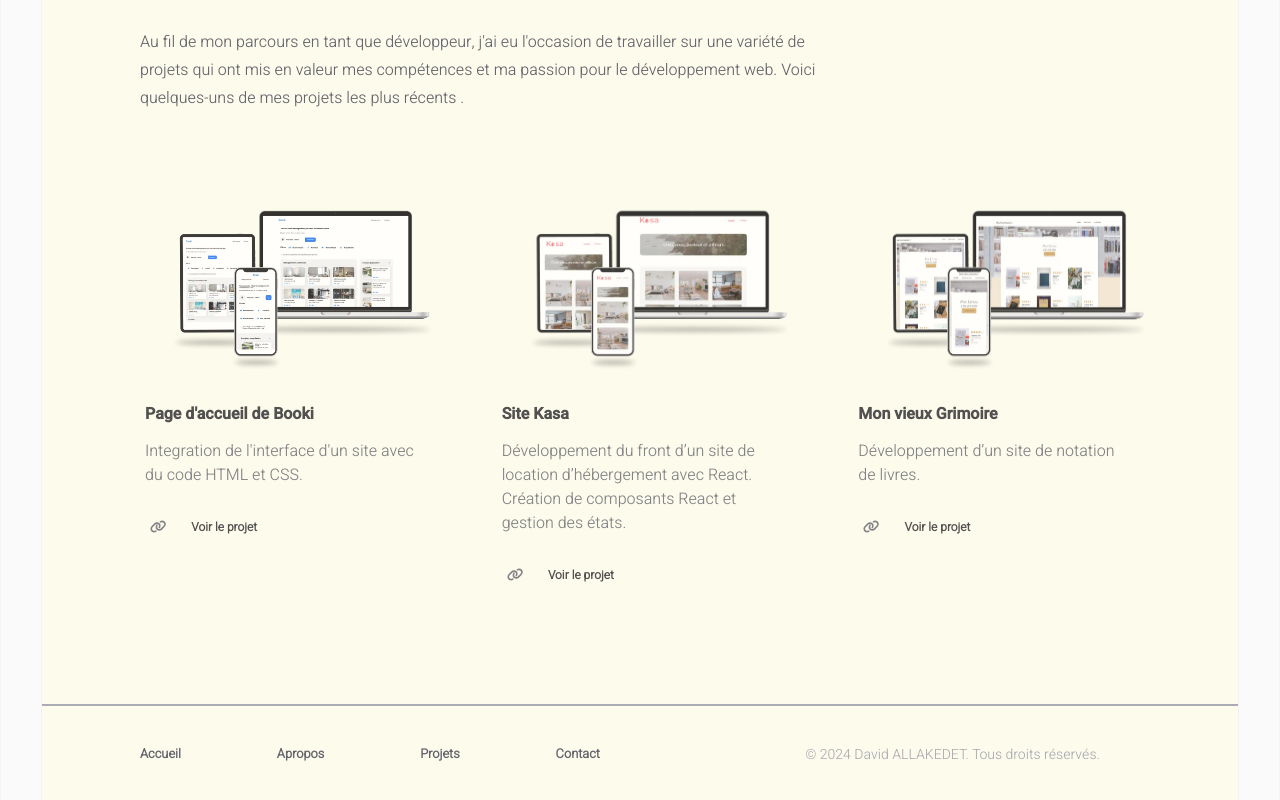
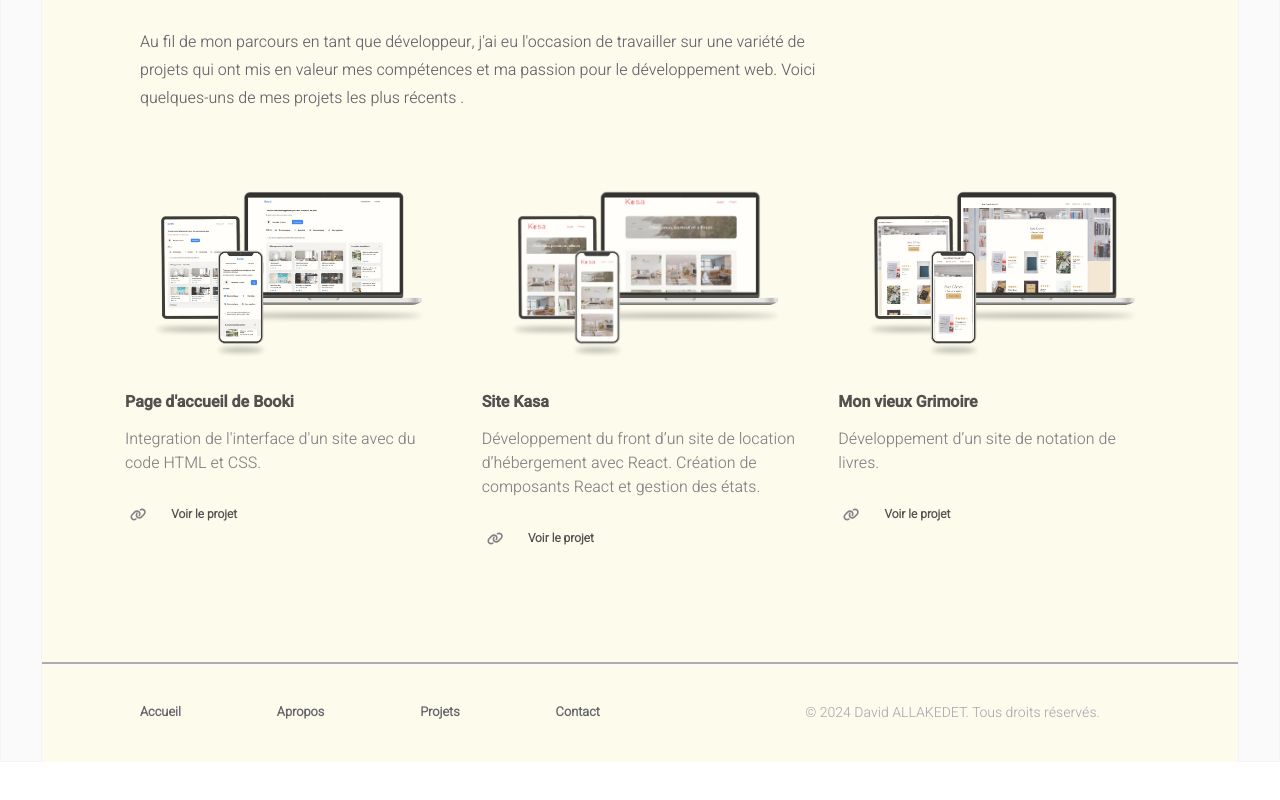
Before and after one commit to DavidAllakedet/mon_portfolio, a React (Create React App) app: page /projects in a window 1280 px wide. Shown: the part 558-1358 px from the top of the page. After the commit the page ends 1320 px from the top, so only its background shows below. Built offline with nearby package versions, Linux system fonts and the light colour scheme; the HTML template or start-up script is replaced by a standard one.

Commit message:
ajustement modal

```diff
--- a/src/components/projects/styles/modal.css
+++ b/src/components/projects/styles/modal.css
@@ -125,7 +125,7 @@
   margin-bottom: 10px;
 }
 
-/* Media queries pour la réactivité */
+/* Media queries pour la réactivité
 
 @media (max-width: 992px) {
   .modal {
@@ -143,7 +143,7 @@
 }
 
 /* Pour les écrans jusqu'à 768px (tablettes et smartphones en mode paysage) */
-@media (max-width: 768px) {
+/*@media (max-width: 768px) {
   .modal {
       width: 90%;
   }
@@ -156,10 +156,10 @@
   .project-details {
       width: 100%;
   }
-}
+} */
 
 /* Pour les écrans jusqu'à 576px (smartphones) */
-@media (max-width: 576px) {
+@media (max-width: 600px) {
   .modal {
       width: 95%;
   }
@@ -174,6 +174,11 @@
   .det-img{
     flex-direction: column;
   }
+  .additional-image-3{
+    max-width: 500px;
+    margin-left: 0;
+
+  }
 
   .main-image{
     width: 100%;
--- a/src/components/projects/styles/project.css
+++ b/src/components/projects/styles/project.css
@@ -28,11 +28,12 @@
 }
 
 .project-container {
-	padding: 30px;
+	height: 400px;
+	padding: 10px;
 }
 
 .project-logo {
-	width: 110%;
+	width: 100%;
 }
 
 .project-logo img {
@@ -73,7 +74,10 @@
 
 
 @media (max-width: 600px) {
+
+
 	.project {
+		width: 100%;
 		height: auto;
 	}
 }
```
